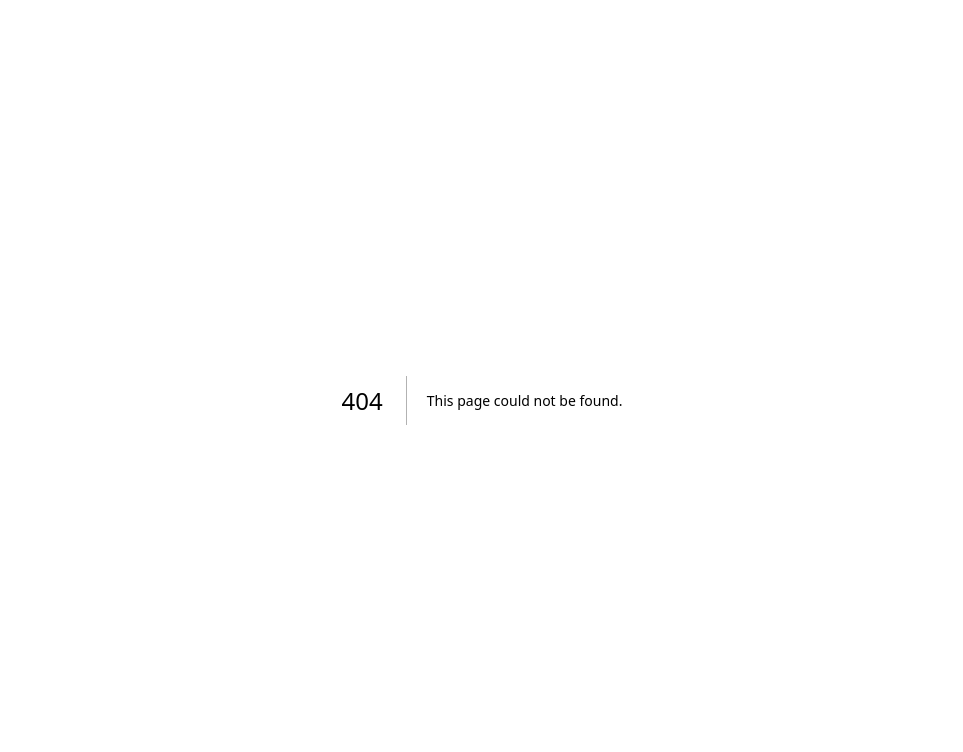
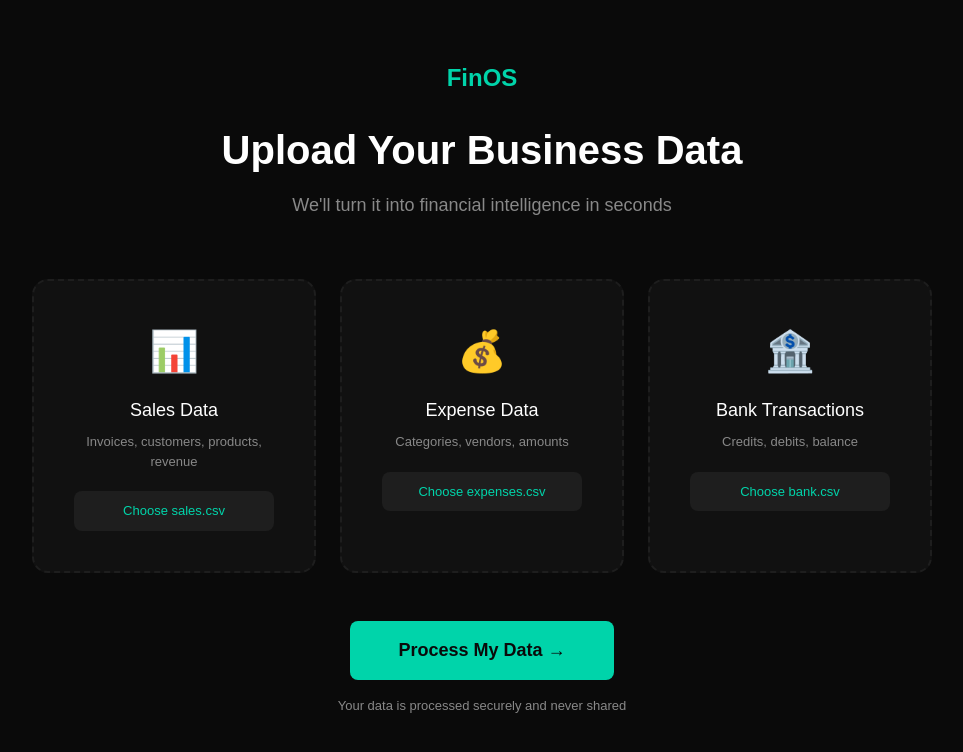
Before and after one commit to Khushi005-mi/FinOS, a Next.js app in the folder frontend/: page /upload in a window 1280 px wide. Before the commit this address had no page. Shown: the top 752 px of the page, without its empty margins (158-1121 px from the left). Built offline with nearby package versions, Linux system fonts and the light colour scheme.

Commit message:
Add upload page and routing

```diff
--- /dev/null
+++ b/frontend/app/upload/page.tsx
@@ -0,0 +1,69 @@
+"use client"
+import { useRouter } from "next/navigation"
+
+export default function Upload() {
+  const router = useRouter()
+  return (
+    <div style={{backgroundColor: "#0A0A0A", minHeight: "100vh", color: "white", padding: "60px"}}>
+
+      {/* Header */}
+      <div style={{textAlign: "center", marginBottom: "60px"}}>
+        <span style={{fontSize: "24px", fontWeight: "bold", color: "#00D4AA"}}>FinOS</span>
+        <h1 style={{fontSize: "40px", fontWeight: "800", marginTop: "24px", marginBottom: "12px"}}>
+          Upload Your Business Data
+        </h1>
+        <p style={{color: "#888888", fontSize: "18px"}}>
+          We'll turn it into financial intelligence in seconds
+        </p>
+      </div>
+
+      {/* Upload Zones */}
+      <div style={{display: "grid", gridTemplateColumns: "repeat(3, 1fr)", gap: "24px", maxWidth: "900px", margin: "0 auto 48px"}}>
+
+        {/* Sales */}
+        <div style={{backgroundColor: "#111111", border: "2px dashed #1E1E1E", borderRadius: "16px", padding: "40px", textAlign: "center", cursor: "pointer"}}>
+          <div style={{fontSize: "40px", marginBottom: "16px"}}>📊</div>
+          <h3 style={{color: "#FFFFFF", marginBottom: "8px", fontSize: "18px"}}>Sales Data</h3>
+          <p style={{color: "#888888", fontSize: "13px", marginBottom: "20px"}}>Invoices, customers, products, revenue</p>
+          <div style={{backgroundColor: "#1E1E1E", borderRadius: "8px", padding: "10px 16px", color: "#00D4AA", fontSize: "13px"}}>
+            Choose sales.csv
+          </div>
+        </div>
+
+        {/* Expenses */}
+        <div style={{backgroundColor: "#111111", border: "2px dashed #1E1E1E", borderRadius: "16px", padding: "40px", textAlign: "center", cursor: "pointer"}}>
+          <div style={{fontSize: "40px", marginBottom: "16px"}}>💰</div>
+          <h3 style={{color: "#FFFFFF", marginBottom: "8px", fontSize: "18px"}}>Expense Data</h3>
+          <p style={{color: "#888888", fontSize: "13px", marginBottom: "20px"}}>Categories, vendors, amounts</p>
+          <div style={{backgroundColor: "#1E1E1E", borderRadius: "8px", padding: "10px 16px", color: "#00D4AA", fontSize: "13px"}}>
+            Choose expenses.csv
+          </div>
+        </div>
+
+        {/* Bank */}
+        <div style={{backgroundColor: "#111111", border: "2px dashed #1E1E1E", borderRadius: "16px", padding: "40px", textAlign: "center", cursor: "pointer"}}>
+          <div style={{fontSize: "40px", marginBottom: "16px"}}>🏦</div>
+          <h3 style={{color: "#FFFFFF", marginBottom: "8px", fontSize: "18px"}}>Bank Transactions</h3>
+          <p style={{color: "#888888", fontSize: "13px", marginBottom: "20px"}}>Credits, debits, balance</p>
+          <div style={{backgroundColor: "#1E1E1E", borderRadius: "8px", padding: "10px 16px", color: "#00D4AA", fontSize: "13px"}}>
+            Choose bank.csv
+          </div>
+        </div>
+
+      </div>
+
+      {/* Process Button */}
+      <div style={{textAlign: "center"}}>
+        <button
+          onClick={() => router.push("/dashboard")}
+          style={{backgroundColor: "#00D4AA", color: "#0A0A0A", border: "none", padding: "16px 48px", borderRadius: "8px", fontWeight: "bold", cursor: "pointer", fontSize: "18px"}}>
+          Process My Data →
+        </button>
+        <p style={{color: "#888888", marginTop: "16px", fontSize: "13px"}}>
+          Your data is processed securely and never shared
+        </p>
+      </div>
+
+    </div>
+  )
+}
```
